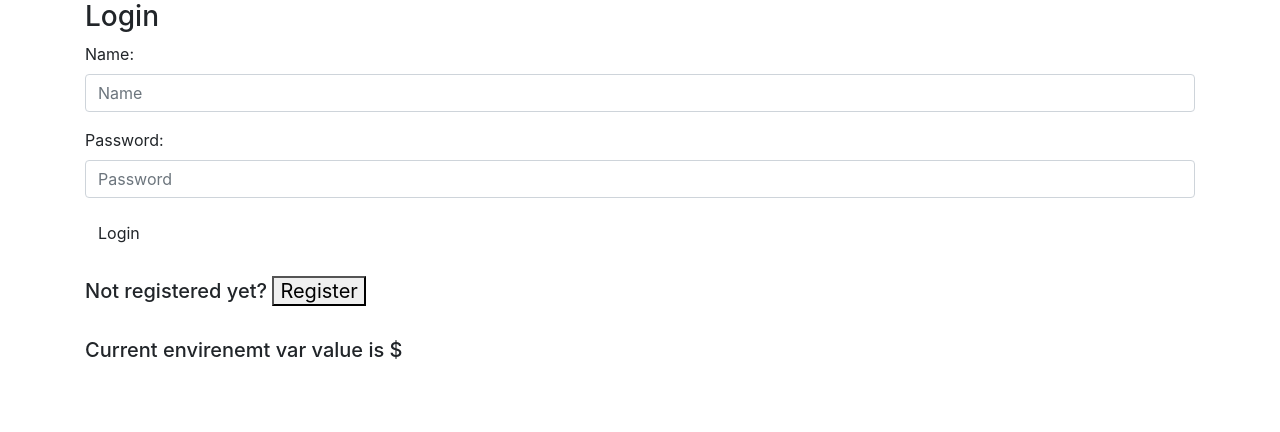
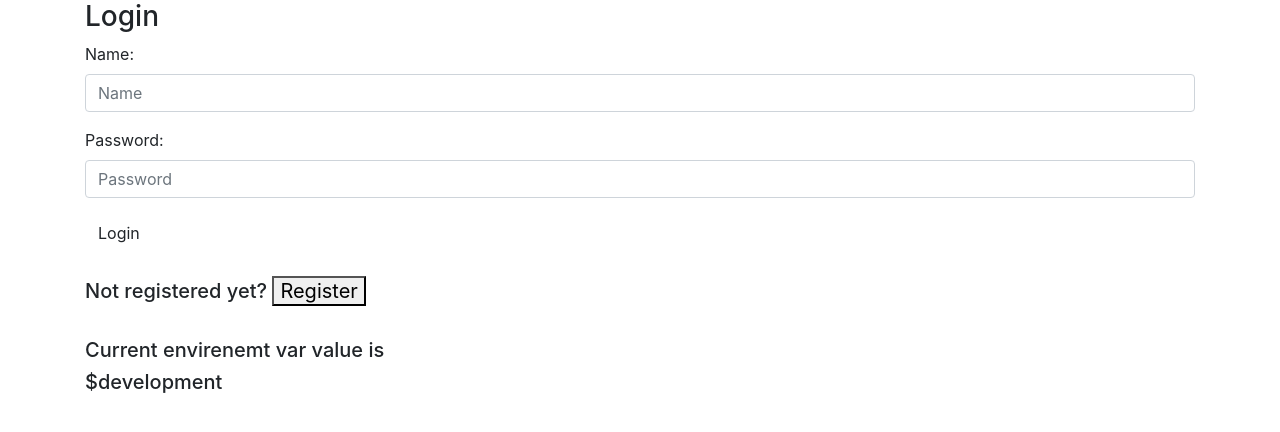
Before and after one commit to AmatorSantsho/two_modules_frontend, a React (Create React App) app in the folder frontend/: page / in a window 1280 px wide. Shown: the top 432 px of the page. Built offline with nearby package versions, Linux system fonts and the light colour scheme.

Commit message:
add_url_as_env_var_four

```diff
--- a/frontend/src/App.js
+++ b/frontend/src/App.js
@@ -15,6 +15,8 @@ class App extends Component {
             data: ''
         }
     }
+const
+    urle= process.env.NODE_ENV;
 
     onChangeName = (event) => {
         this.setState({name: event.target.value})
@@ -77,7 +79,8 @@ class App extends Component {
                         </div>
                         <br/>
                         <div>
-                            <h5> Current envirenemt var value is ${process.env.MY_URL}</h5>
+                            <h5> Current envirenemt var value is </h5>
+                            <h5>${this.urle}</h5>
                         </div>
                     </div>
                 </div>
```
